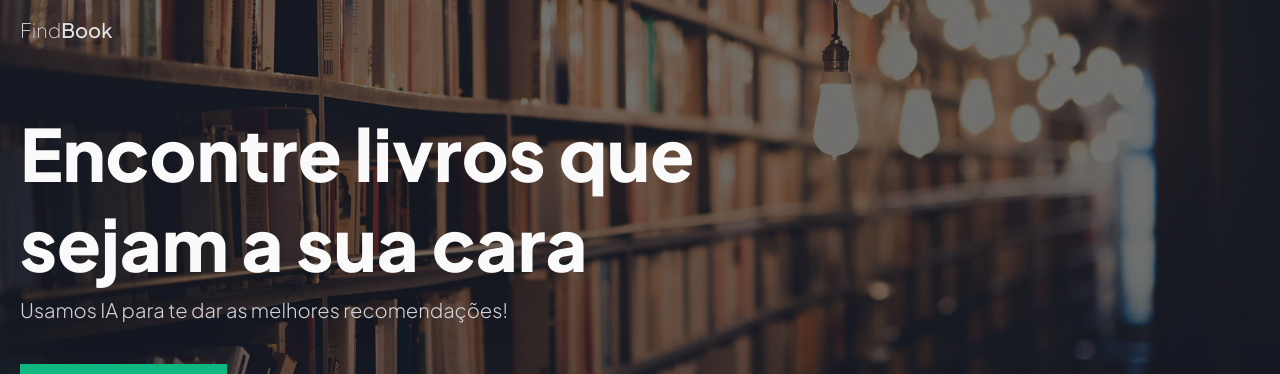
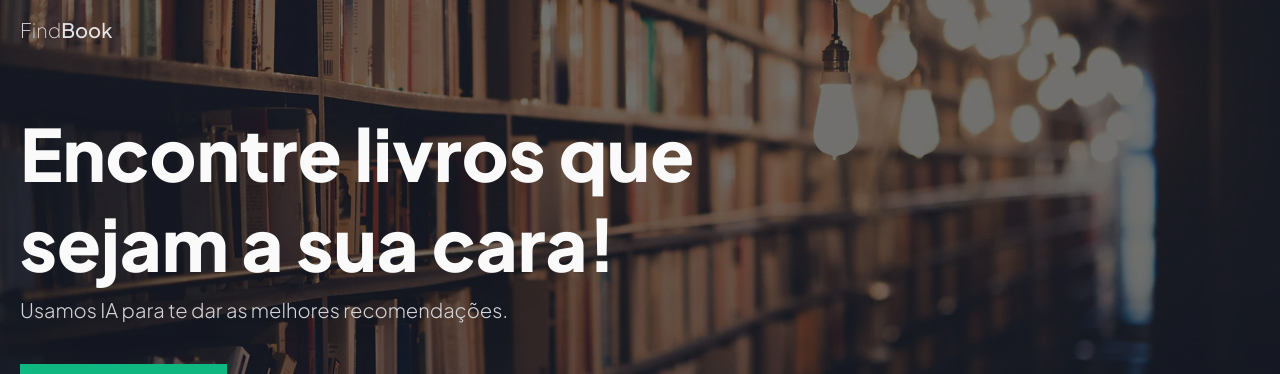
Before and after one commit to AleferReinert/findbook, a React (Vite) app: page / in a window 1280 px wide. Shown: the top 374 px of the page. Built offline with nearby package versions, Linux system fonts and the light colour scheme.

Commit message:
Change text on header banner and add metatags

```diff
--- a/index.html
+++ b/index.html
@@ -5,8 +5,10 @@
 		<link rel="icon" href="/favicon.png" />
 		<meta name="viewport" content="width=device-width, initial-scale=1.0" />
 		<meta name="theme-color" content="#020617" />
-		<meta name="description" content="Usamos IA para te dar as melhores recomendações de livros!" />
-		<title>FindBook - Encontre livros que sejam a sua cara</title>
+		<meta name="description" content="Usamos IA para te dar as melhores recomendações de livros." />
+		<title>FindBook - Encontre livros que sejam a sua cara!</title>
+		<meta property="og:title" content="Findbook" />
+		<meta property="og:description" content="Usamos IA para te dar as melhores recomendações de livros." />
 	</head>
 	<body class="bg-slate-100">
 		<div id="root"></div>
--- a/src/components/Header/Header.tsx
+++ b/src/components/Header/Header.tsx
@@ -32,10 +32,10 @@ export function Header() {
 							xl:text-7xl xl:leading-tight
 					'
 					>
-						Encontre livros que <br /> sejam a sua cara
+						Encontre livros que <br /> sejam a sua cara!
 					</h1>
 					<p className='text-zinc-300 text-lg mb-10 drop-shadow-2xl xl:text-xl'>
-						Usamos IA para te dar as melhores recomendações!
+						Usamos IA para te dar as melhores recomendações.
 					</p>
 					<button
 						onClick={setSearchFocus}
--- a/src/pages/Home/index.tsx
+++ b/src/pages/Home/index.tsx
@@ -34,7 +34,7 @@ export function HomePage() {
 	// const [popularBooks, setPopularBooks] = useState<BookProps[]>([])
 	const [loading, setLoading] = useState(false)
 	const [openAlert, setOpenAlert] = useState(false)
-	document.title = 'FindBook - Encontre livros que sejam a sua cara'
+	document.title = 'FindBook - Encontre livros que sejam a sua cara!'
 
 	const handleSelectCategories = useCallback(
 		(category: string) => {
```
